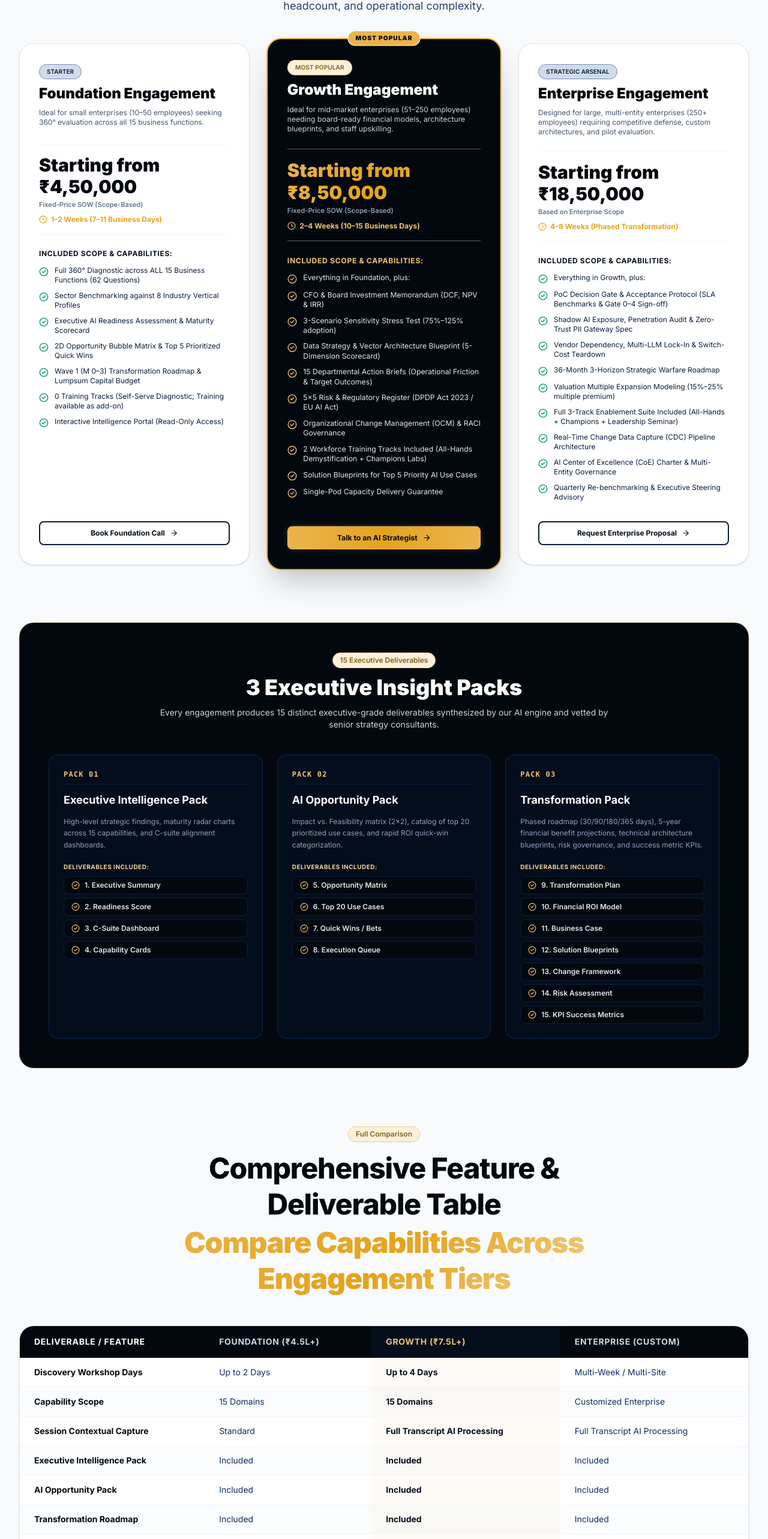
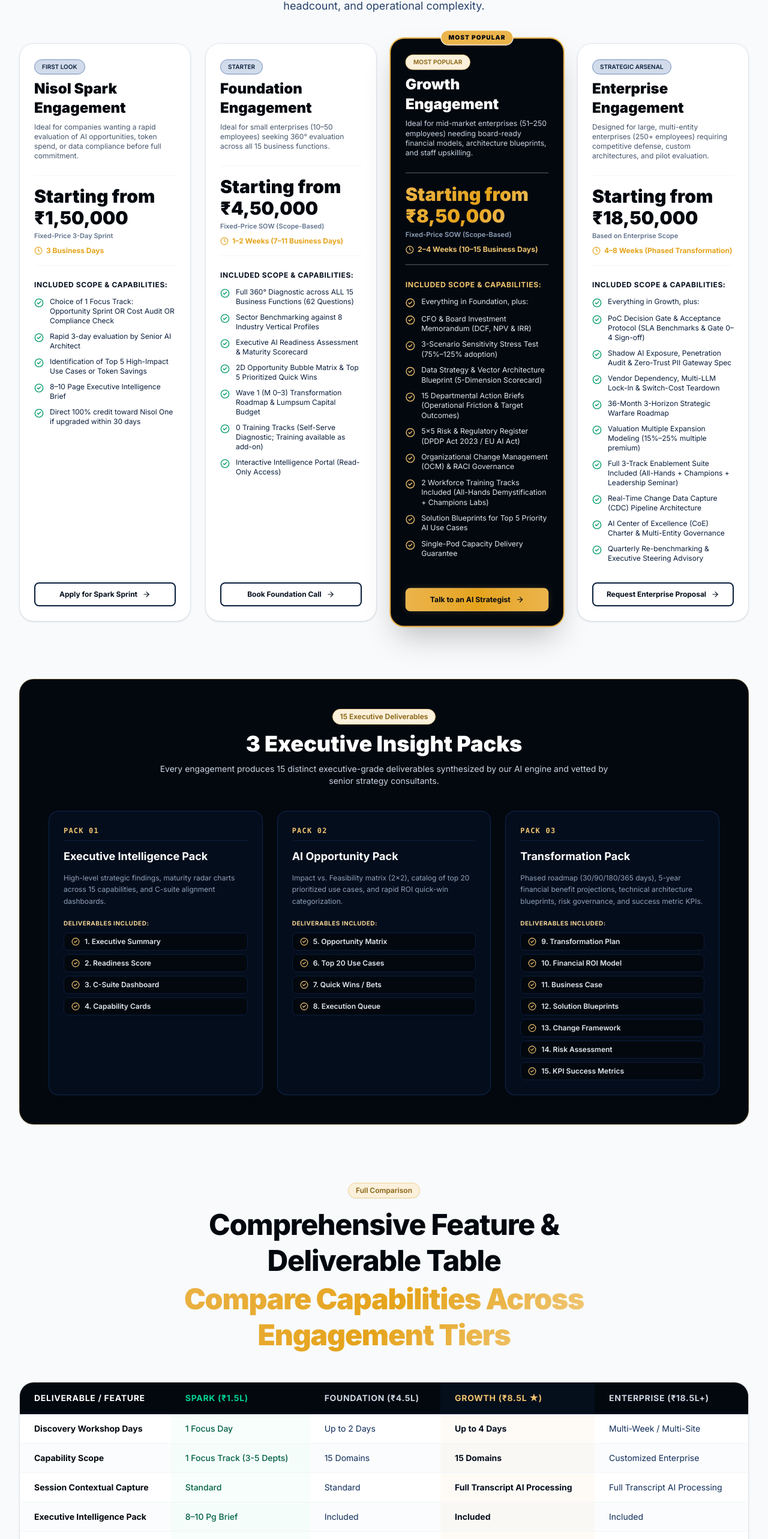
Before and after one commit to ssooraj24/NisolLabsWeb, a Next.js app: page /discovery in a window 1280 px wide. Shown: the part 6589-9155 px from the top of the page at 60% size. Built offline with nearby package versions, Linux system fonts and the light colour scheme.

Commit message:
added spark pricing plan

```diff
--- a/src/app/(marketing)/contact/page.tsx
+++ b/src/app/(marketing)/contact/page.tsx
@@ -1,11 +1,15 @@
 "use client";
 
-import React, { useState } from "react";
+import React, { useState, useEffect, Suspense } from "react";
+import { useSearchParams } from "next/navigation";
 import { Mail, ShieldCheck, Clock, CheckCircle2, ArrowRight, Bot, Loader2 } from "lucide-react";
 import { Button } from "@/components/ui/Button";
 import { Badge } from "@/components/ui/Badge";
 
-export default function ContactPage() {
+function ContactFormInner() {
+  const searchParams = useSearchParams();
+  const pkgParam = searchParams ? searchParams.get("package") : null;
+
   const [submitted, setSubmitted] = useState(false);
   const [loading, setLoading] = useState(false);
   const [errorMessage, setErrorMessage] = useState("");
@@ -14,13 +18,27 @@
     fullName: "",
     workEmail: "",
     companyName: "",
-    interestPillar: "agents",
-    budgetRange: "$25k - $50k",
+    interestPillar: "discovery",
+    budgetRange: "Nisol Spark (₹1.5L)",
     message: ""
   });
 
+  useEffect(() => {
+    if (pkgParam) {
+      const p = pkgParam.toLowerCase();
+      if (p.includes("spark")) {
+        setFormData((prev) => ({ ...prev, budgetRange: "Nisol Spark (₹1.5L)" }));
+      } else if (p.includes("one") || p.includes("foundation")) {
+        setFormData((prev) => ({ ...prev, budgetRange: "Nisol One (₹4.5L)" }));
+      } else if (p.includes("pro") || p.includes("growth")) {
+        setFormData((prev) => ({ ...prev, budgetRange: "Nisol Pro (₹8.5L)" }));
+      } else if (p.includes("enterprise")) {
+        setFormData((prev) => ({ ...prev, budgetRange: "Nisol Enterprise (₹18.5L+)" }));
+      }
+    }
+  }, [pkgParam]);
+
   const sendAuditRequest = async () => {
-    // Validate required fields
     if (!formData.fullName || !formData.workEmail || !formData.companyName) {
       setErrorMessage("Please fill in all required fields (*).");
       return;
@@ -54,21 +72,7 @@
   };
 
   return (
-    <div className="space-y-16 py-12 max-w-7xl mx-auto px-4 sm:px-6 lg:px-8">
-      {/* Header */}
-      <div className="text-center max-w-3xl mx-auto space-y-4 pt-6">
-        <Badge variant="golden">Apply for Discovery</Badge>
-        <h1 className="text-4xl sm:text-5xl font-black text-navy-950 tracking-tight">
-          Apply for a <br />
-          <span className="golden-gradient-text">Discovery Session</span>
-        </h1>
-        <p className="text-base sm:text-lg text-navy-700/90 leading-relaxed">
-          We partner with 5 new enterprises each month. Tell us about your organization to see if we are the right fit.
-        </p>
-      </div>
-
-      <div className="grid grid-cols-1 lg:grid-cols-12 gap-12 items-start max-w-5xl mx-auto">
-        <div className="lg:col-span-7 glass-panel rounded-3xl p-8 sm:p-10 border border-slate-200 shadow-sm">
+    <div className="glass-panel rounded-3xl p-8 sm:p-10 border border-slate-200 shadow-sm">
       {submitted ? (
         <div className="text-center py-12 space-y-6 animate-in fade-in duration-300">
           <div className="w-16 h-16 rounded-full bg-emerald-100 text-emerald-600 flex items-center justify-center mx-auto">
@@ -87,7 +91,7 @@
                   workEmail: "",
                   companyName: "",
                   interestPillar: "discovery",
-                      budgetRange: "Nisol One",
+                  budgetRange: "Nisol Spark (₹1.5L)",
                   message: ""
                 });
               }}
@@ -153,6 +157,24 @@
             </div>
           </div>
 
+          {/* Package / Engagement Tier Selector */}
+          <div className="space-y-2">
+            <label className="text-xs font-bold text-navy-900 uppercase tracking-wider">
+              Selected Package / Engagement Tier
+            </label>
+            <select
+              value={formData.budgetRange}
+              onChange={(e) => setFormData({ ...formData, budgetRange: e.target.value })}
+              className="w-full px-4 py-3 rounded-xl border border-slate-300 focus:outline-none focus:ring-2 focus:ring-golden-500 text-sm bg-white font-semibold text-navy-950"
+            >
+              <option value="Nisol Spark (₹1.5L)">⚡ Nisol Spark (₹1,50,000 / $1,800 — 3-Day Focus Sprint)</option>
+              <option value="Nisol One (₹4.5L)">🚀 Nisol One (₹4,50,000 / $5,500 — Foundation 360° Assessment)</option>
+              <option value="Nisol Pro (₹8.5L)">★ Nisol Pro (₹8,50,000 / $10,500 — Growth & Board Memo)</option>
+              <option value="Nisol Enterprise (₹18.5L+)">🏢 Nisol Enterprise (₹18,50,000+ / $22,500+ — Multi-Entity Scope)</option>
+              <option value="General Discovery Call">💬 General Discovery & Strategy Call</option>
+            </select>
+          </div>
+
           <div className="space-y-2">
             <label className="text-xs font-bold text-navy-900 uppercase tracking-wider">
               What is the primary challenge or opportunity you want AI to address? <span className="text-slate-400 font-normal lowercase">(Optional)</span>
@@ -183,6 +205,35 @@
           </p>
         </form>
       )}
+    </div>
+  );
+}
+
+export default function ContactPage() {
+  return (
+    <div className="space-y-16 py-12 max-w-7xl mx-auto px-4 sm:px-6 lg:px-8">
+      {/* Header */}
+      <div className="text-center max-w-3xl mx-auto space-y-4 pt-6">
+        <Badge variant="golden">Apply for Discovery</Badge>
+        <h1 className="text-4xl sm:text-5xl font-black text-navy-950 tracking-tight">
+          Apply for a <br />
+          <span className="golden-gradient-text">Discovery Session</span>
+        </h1>
+        <p className="text-base sm:text-lg text-navy-700/90 leading-relaxed">
+          We partner with 5 new enterprises each month. Tell us about your organization to see if we are the right fit.
+        </p>
+      </div>
+
+      <div className="grid grid-cols-1 lg:grid-cols-12 gap-12 items-start max-w-5xl mx-auto">
+        <div className="lg:col-span-7">
+          <Suspense fallback={
+            <div className="glass-panel rounded-3xl p-8 text-center text-slate-500">
+              <Loader2 className="w-6 h-6 animate-spin mx-auto mb-2 text-navy-950" />
+              <p className="text-xs font-semibold">Loading application form...</p>
+            </div>
+          }>
+            <ContactFormInner />
+          </Suspense>
         </div>
 
         {/* Right Column: Contact Info & Security Commitments */}
--- a/src/app/(marketing)/discovery/page.tsx
+++ b/src/app/(marketing)/discovery/page.tsx
@@ -81,6 +81,24 @@
 ];
 
 const PACKAGES = [
+  {
+    name: "Nisol Spark Engagement",
+    badge: "FIRST LOOK",
+    price: "Starting from ₹1,50,000",
+    priceSub: "Fixed-Price 3-Day Sprint",
+    duration: "3 Business Days",
+    ideal: "Ideal for companies wanting a rapid evaluation of AI opportunities, token spend, or data compliance before full commitment.",
+    ctaText: "Apply for Spark Sprint",
+    ctaLink: "/contact?type=apply&package=Spark",
+    popular: false,
+    features: [
+      "Choice of 1 Focus Track: Opportunity Sprint OR Cost Audit OR Compliance Check",
+      "Rapid 3-day evaluation by Senior AI Architect",
+      "Identification of Top 5 High-Impact Use Cases or Token Savings",
+      "8–10 Page Executive Intelligence Brief",
+      "Direct 100% credit toward Nisol One if upgraded within 30 days"
+    ]
+  },
   {
     name: "Foundation Engagement",
     badge: "STARTER",
@@ -186,19 +204,19 @@
 ];
 
 const TABLE_COMPARISON = [
-  { feature: "Discovery Workshop Days", foundation: "Up to 2 Days", growth: "Up to 4 Days", enterprise: "Multi-Week / Multi-Site" },
-  { feature: "Capability Scope", foundation: "15 Domains", growth: "15 Domains", enterprise: "Customized Enterprise" },
-  { feature: "Session Contextual Capture", foundation: "Standard", growth: "Full Transcript AI Processing", enterprise: "Full Transcript AI Processing" },
-  { feature: "Executive Intelligence Pack", foundation: "Included", growth: "Included", enterprise: "Included" },
-  { feature: "AI Opportunity Pack", foundation: "Included", growth: "Included", enterprise: "Included" },
-  { feature: "Transformation Roadmap", foundation: "Included", growth: "Included", enterprise: "Included" },
-  { feature: "Financial ROI Modeling", foundation: "Standard", growth: "Granular Departmental", enterprise: "Multi-Entity Financial Model" },
-  { feature: "Solution Blueprints", foundation: "—", growth: "Top 5 Use Cases", enterprise: "Custom / All Priorities" },
-  { feature: "AI Governance Framework", foundation: "—", growth: "Included", enterprise: "Extended Enterprise" },
-  { feature: "Change Management Plan", foundation: "—", growth: "Included", enterprise: "Custom Org Design" },
-  { feature: "Industry Benchmarking", foundation: "—", growth: "Regional", enterprise: "Global Competitor Deep-Dive" },
-  { feature: "Client Portal Access", foundation: "Read-Only Client Portal", growth: "Read-Only Client Portal", enterprise: "Dedicated Tenant Portal" },
-  { feature: "Executive Readout Session", foundation: "Included", growth: "Steering Group", enterprise: "Board-Level Presentation" },
+  { feature: "Discovery Workshop Days", spark: "1 Focus Day", foundation: "Up to 2 Days", growth: "Up to 4 Days", enterprise: "Multi-Week / Multi-Site" },
+  { feature: "Capability Scope", spark: "1 Focus Track (3-5 Depts)", foundation: "15 Domains", growth: "15 Domains", enterprise: "Customized Enterprise" },
+  { feature: "Session Contextual Capture", spark: "Standard", foundation: "Standard", growth: "Full Transcript AI Processing", enterprise: "Full Transcript AI Processing" },
+  { feature: "Executive Intelligence Pack", spark: "8–10 Pg Brief", foundation: "Included", growth: "Included", enterprise: "Included" },
+  { feature: "AI Opportunity Pack", spark: "Top 5 List", foundation: "Included", growth: "Included", enterprise: "Included" },
+  { feature: "Transformation Roadmap", spark: "3-Month Horizon", foundation: "Included", growth: "Included", enterprise: "Included" },
+  { feature: "Financial ROI Modeling", spark: "Estimated Range", foundation: "Standard", growth: "Granular Departmental", enterprise: "Multi-Entity Financial Model" },
+  { feature: "Solution Blueprints", spark: "—", foundation: "—", growth: "Top 5 Use Cases", enterprise: "Custom / All Priorities" },
+  { feature: "AI Governance Framework", spark: "Basic Stance", foundation: "—", growth: "Included", enterprise: "Extended Enterprise" },
+  { feature: "Change Management Plan", spark: "—", foundation: "—", growth: "Included", enterprise: "Custom Org Design" },
+  { feature: "Industry Benchmarking", spark: "—", foundation: "—", growth: "Regional", enterprise: "Global Competitor Deep-Dive" },
+  { feature: "Client Portal Access", spark: "Read-Only Client Portal", foundation: "Read-Only Client Portal", growth: "Read-Only Client Portal", enterprise: "Dedicated Tenant Portal" },
+  { feature: "Executive Readout Session", spark: "Included", foundation: "Included", growth: "Steering Group", enterprise: "Board-Level Presentation" },
 ];
 
 const FAQS_LIST = [
@@ -208,11 +226,11 @@
   },
   {
     q: "What is included in the Discovery Workshop?",
-    a: "The workshop covers 62 core questions across 15 capability domains (Leadership, Data, Security, Operations, HR, Finance, etc.) facilitated over 2–4 days with your key department leads."
+    a: "The workshop covers core questions across 15 capability domains (Leadership, Data, Security, Operations, HR, Finance, etc.) or targeted single-track sprints for Spark engagements."
   },
   {
     q: "How long does the entire engagement take?",
-    a: "Typical duration is 7 to 11 business days for Foundation and Growth packages, from kickoff to final executive presentation."
+    a: "Typical duration is 3 business days for Nisol Spark, and 7 to 11 business days for Foundation and Growth packages, from kickoff to final executive presentation."
   },
   {
     q: "Is our business data safe when processed by your AI engine?",
@@ -341,11 +359,11 @@
           description="All 3 tiers evaluate 100% of your organization across all 15 business functions with our full 62-question diagnostic. Tier pricing scales strictly by company size, stakeholder headcount, and operational complexity."
         />
 
-        <div className="grid grid-cols-1 lg:grid-cols-3 gap-8 items-stretch">
+        <div className="grid grid-cols-1 md:grid-cols-2 lg:grid-cols-4 gap-6 items-stretch">
           {PACKAGES.map((pkg, idx) => (
             <div
               key={idx}
-              className={`rounded-3xl p-8 flex flex-col justify-between transition-all duration-300 relative ${
+              className={`rounded-3xl p-6 flex flex-col justify-between transition-all duration-300 relative ${
                 pkg.popular
                   ? "bg-navy-950 text-white border-2 border-golden-500 shadow-2xl scale-[1.02]"
                   : "bg-white text-navy-950 border border-slate-200 shadow-sm hover:shadow-md"
@@ -362,7 +380,7 @@
                   <Badge variant={pkg.popular ? "golden" : "navy"} className="text-[10px]">
                     {pkg.badge}
                   </Badge>
-                  <h3 className={`text-2xl font-black ${pkg.popular ? "text-white" : "text-navy-950"}`}>
+                  <h3 className={`text-xl sm:text-2xl font-black ${pkg.popular ? "text-white" : "text-navy-950"}`}>
                     {pkg.name}
                   </h3>
                   <p className={`text-xs ${pkg.popular ? "text-slate-300" : "text-slate-600"} min-h-[36px]`}>
@@ -371,7 +389,7 @@
                 </div>
 
                 <div className="space-y-1 border-y border-slate-200/40 py-4">
-                  <div className={`text-3xl font-black ${pkg.popular ? "golden-gradient-text" : "text-navy-950"}`}>
+                  <div className={`text-2xl sm:text-3xl font-black ${pkg.popular ? "golden-gradient-text" : "text-navy-950"}`}>
                     {pkg.price}
                   </div>
                   <div className={`text-[11px] font-semibold ${pkg.popular ? "text-slate-400" : "text-slate-500"}`}>
@@ -465,15 +483,17 @@
               <thead>
                 <tr className="bg-navy-950 text-white border-b border-navy-800">
                   <th className="py-4 px-6 font-bold uppercase tracking-wider">Deliverable / Feature</th>
-                  <th className="py-4 px-6 font-bold uppercase tracking-wider text-slate-300">Foundation (₹4.5L+)</th>
-                  <th className="py-4 px-6 font-bold uppercase tracking-wider text-golden-400 bg-navy-900/80">Growth (₹7.5L+)</th>
-                  <th className="py-4 px-6 font-bold uppercase tracking-wider text-slate-300">Enterprise (Custom)</th>
+                  <th className="py-4 px-6 font-bold uppercase tracking-wider text-emerald-400">Spark (₹1.5L)</th>
+                  <th className="py-4 px-6 font-bold uppercase tracking-wider text-slate-300">Foundation (₹4.5L)</th>
+                  <th className="py-4 px-6 font-bold uppercase tracking-wider text-golden-400 bg-navy-900/80">Growth (₹8.5L ★)</th>
+                  <th className="py-4 px-6 font-bold uppercase tracking-wider text-slate-300">Enterprise (₹18.5L+)</th>
                 </tr>
               </thead>
               <tbody className="divide-y divide-slate-100">
                 {TABLE_COMPARISON.map((row, idx) => (
                   <tr key={idx} className={idx % 2 === 0 ? "bg-white" : "bg-slate-50/60"}>
                     <td className="py-3.5 px-6 font-bold text-navy-950">{row.feature}</td>
+                    <td className="py-3.5 px-6 font-medium text-emerald-800 bg-emerald-50/40">{row.spark}</td>
                     <td className="py-3.5 px-6 text-navy-700">{row.foundation}</td>
                     <td className="py-3.5 px-6 font-bold text-navy-900 bg-golden-500/5">{row.growth}</td>
                     <td className="py-3.5 px-6 text-navy-700">{row.enterprise}</td>
--- a/src/components/discovery/InvestmentEstimator.tsx
+++ b/src/components/discovery/InvestmentEstimator.tsx
@@ -13,6 +13,16 @@
   const [depth, setDepth] = useState("growth"); // "foundation", "growth", "enterprise"
 
   const estimation = useMemo(() => {
+    if (depth === "spark") {
+      return {
+        minEstFormatted: "₹1,50,000",
+        maxEstFormatted: "₹1,50,000",
+        packageRecommendation: "Nisol Spark Engagement",
+        badgeVariant: "outline" as const,
+        timeline: "3 Business Days"
+      };
+    }
+
     const base = 350000;
 
     let wFunctions = 1.4;
@@ -41,9 +51,15 @@
     let timeline = "2–4 Weeks (10–15 Business Days)";
 
     if (depth === "foundation" || (headcount === "10-50" && depth !== "enterprise")) {
-      packageRecommendation = "Foundation Engagement";
-      badgeVariant = "navy";
-      timeline = "1–2 Weeks (7–11 Business Days)";
+      if (functions === "1-3") {
+        packageRecommendation = "Nisol Spark Engagement";
+        badgeVariant = "outline";
+        timeline = "3 Business Days";
+      } else {
+        packageRecommendation = "Foundation Engagement";
+        badgeVariant = "navy";
+        timeline = "1–2 Weeks (7–11 Business Days)";
+      }
     } else if (depth === "enterprise" || headcount === "1000+" || locations === "4+") {
       packageRecommendation = "Enterprise Engagement";
       badgeVariant = "golden";
@@ -154,9 +170,10 @@
                 onChange={(e) => setDepth(e.target.value)}
                 className="w-full px-4 py-2.5 rounded-xl bg-navy-900 border border-navy-700 text-white focus:outline-none focus:border-golden-500 text-xs font-medium"
               >
-                <option value="foundation">Foundation (Core Scope)</option>
-                <option value="growth">Growth (Multi-Dept & Blueprints)</option>
-                <option value="enterprise">Enterprise (Custom Architecture)</option>
+                <option value="spark">Spark (3-Day Focus Track — ₹1.5L)</option>
+                <option value="foundation">Foundation (Core 360° Scope — ₹4.5L)</option>
+                <option value="growth">Growth (Multi-Dept & Blueprints — ₹8.5L)</option>
+                <option value="enterprise">Enterprise (Custom Architecture — ₹18.5L+)</option>
               </select>
             </div>
           </div>
--- a/src/lib/report/reportComposer.ts
+++ b/src/lib/report/reportComposer.ts
@@ -40,7 +40,7 @@
   const benchmark = resolveIndustryBenchmark(businessContext.industry);
 
   // 3. Hybrid Use Case Engine (AI Opportunity Library + LLM Contextualization)
-  const useCases = await generateCustomizedUseCases(businessContext);
+  const useCases = await generateCustomizedUseCases(businessContext, activePlan);
 
   // 4. Analytics Engine (Matrix Placement, Financial ROI Math with Sensitivity & Scenarios, Roadmap)
   const matrixQuadrants = categorizeUseCasesAndMatrix(useCases);
@@ -54,7 +54,7 @@
   };
 
   // 5. Department, Governance, Data Readiness, and OCM Engines
-  const departmentScorecards = generateDepartmentScorecards(businessContext, useCases);
+  const departmentScorecards = generateDepartmentScorecards(businessContext, useCases, activePlan);
   const governanceAssessment = generateGovernanceAssessment(businessContext);
   const dataReadinessAssessment = generateDataReadinessAssessment(businessContext);
   const ocmPlan = generateOCMPlan(businessContext);
```
Also changed, not shown: src/lib/report/departmentEngine.ts (+35 -2 lines), src/lib/report/useCaseEngine.ts (+8 -2 lines), Documents/Marketing/marketing-flow-tools.txt (added), 1 other file (tests, documents, lock files or other folders). Lines whose indentation alone changed are shown as unchanged.
